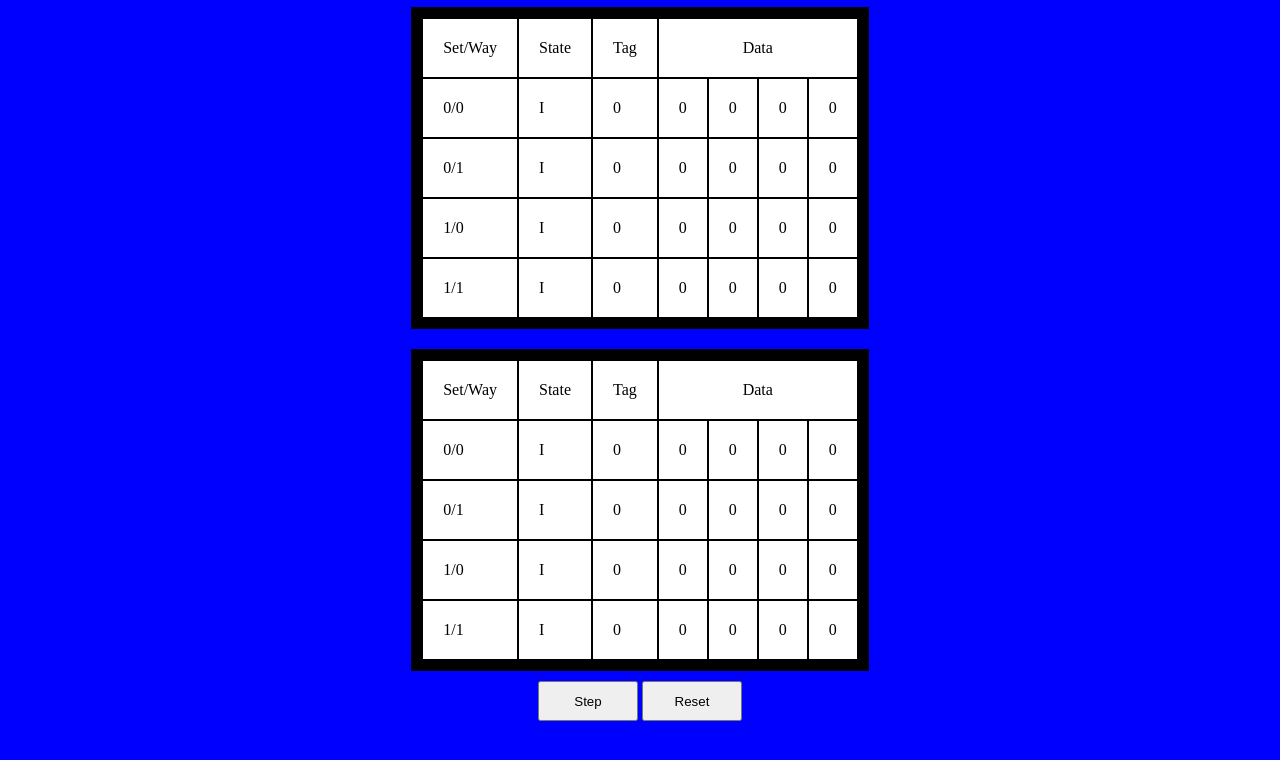
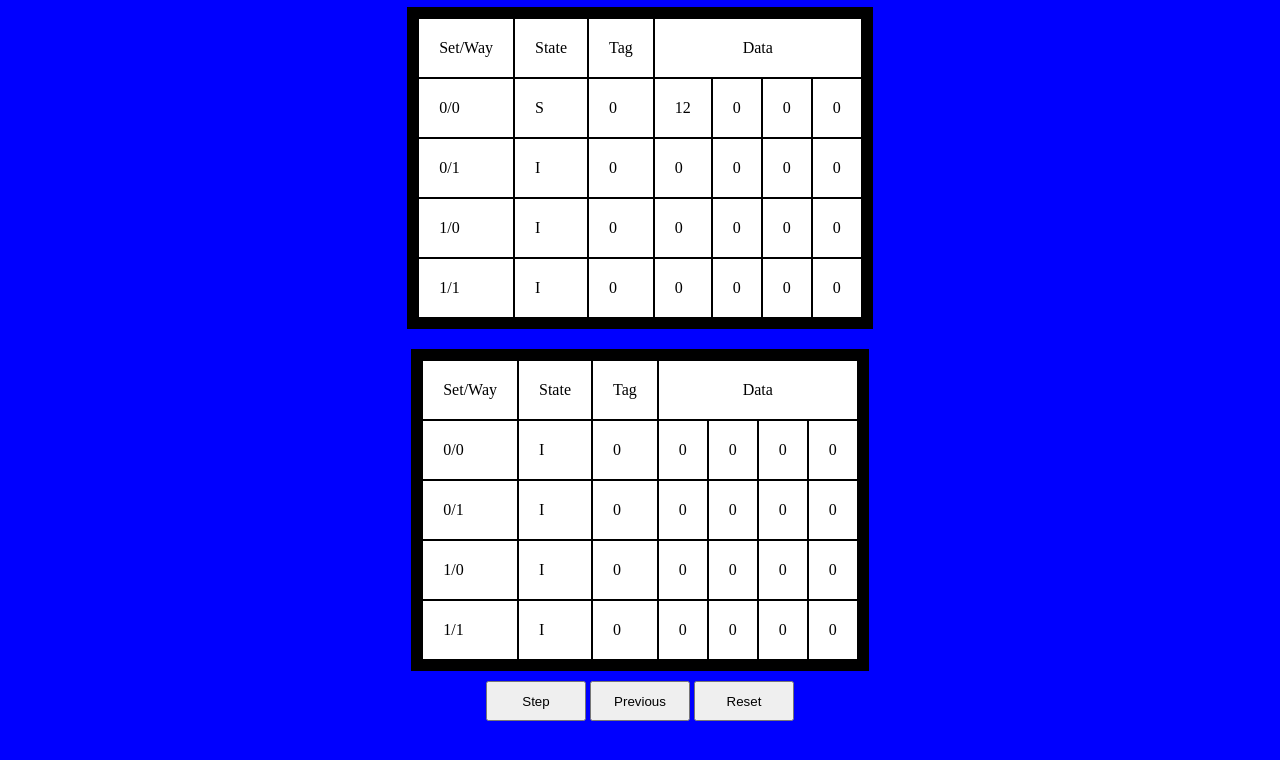
Before and after one commit to Zebony919/Multiprocessor-cache-simulator, a website built with Vite: page index.html in a window 1280 px wide. Both pictures are taken after a click on the button "Reset". Shown: the part 30-790 px from the top of the page. Built offline with nearby package versions, Linux system fonts and the light colour scheme.

Commit message:
feat: step/previous/reset button (not done)

```diff
--- a/index.html
+++ b/index.html
@@ -19,6 +19,7 @@
 
         <div id="cache-buttons">
           <button id="step">Step</button>
+          <button id="previous">Previous</button>
           <button id="reset">Reset</button>
         </div>
       </div>
--- a/src/main.ts
+++ b/src/main.ts
@@ -75,4 +75,10 @@ stepButton!.addEventListener('click', () => {
     }
 });
 
+const resetButton = document.getElementById("reset");
+resetButton!.addEventListener('click', () => {
+    system.load(program);
+    render(system.step());
+});
+
 render(null);
--- a/src/style.css
+++ b/src/style.css
@@ -29,7 +29,7 @@
   align-items: center;
 }
 
-#step, #reset {
+#step, #previous, #reset {
   width: 100px;
   height: 40px;
 }
--- a/src/system.ts
+++ b/src/system.ts
@@ -123,6 +123,10 @@ export class System {
         this.pc = 0;
     }
 
+    public reset(): void {
+        this.pc = 0;
+    }
+
     public step(): StepResult | null {
         if (this.pc >= this.program.length) return null;
 
```
